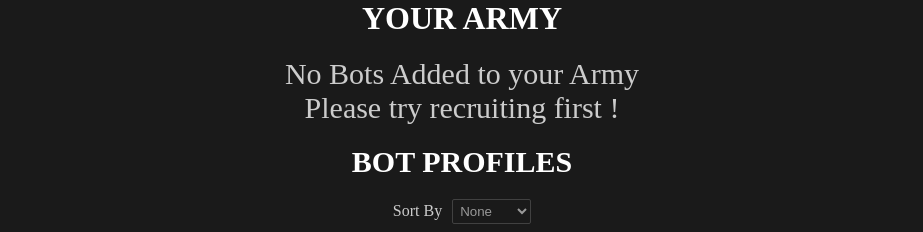
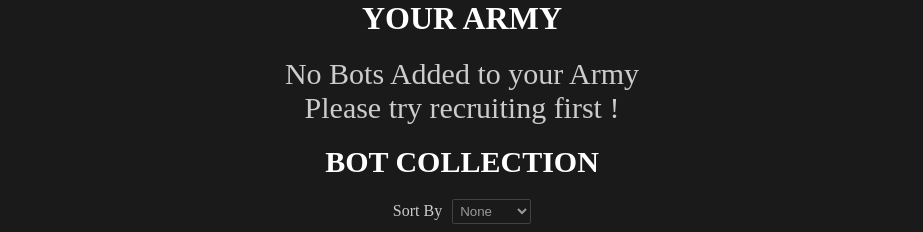
Before and after one commit to Edmund-Kiama/React-Bot-Battlr, a React (Vite) app: page / in a window 1280 px wide. Shown: the top 232 px of the page, without its empty margins (178-1101 px from the left). Built offline with nearby package versions, Linux system fonts and the light colour scheme; data requests are answered from the project's data file.

Commit message:
Fixes typo

```diff
--- a/src/Components/BotCollection.jsx
+++ b/src/Components/BotCollection.jsx
@@ -37,7 +37,7 @@ export default function BotCollection ({ robots, handleRecruit, showStat,release
 
     return (
         <div className="bot-collection">
-            <h1>BOT PROFILES</h1>
+            <h1>BOT COLLECTION</h1>
             <div className="main-container">
                 <SortBar setSortBy={setSortBy} sortBy={sortBy}/>
                 <div className="container">
```
